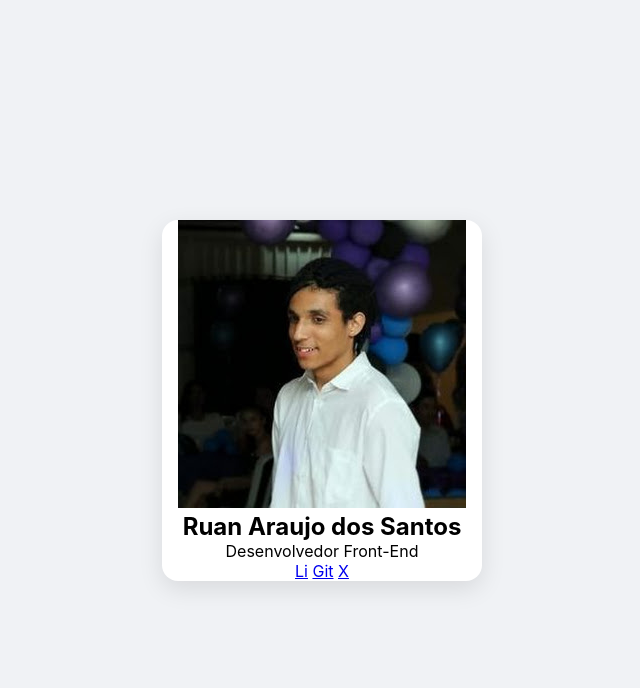
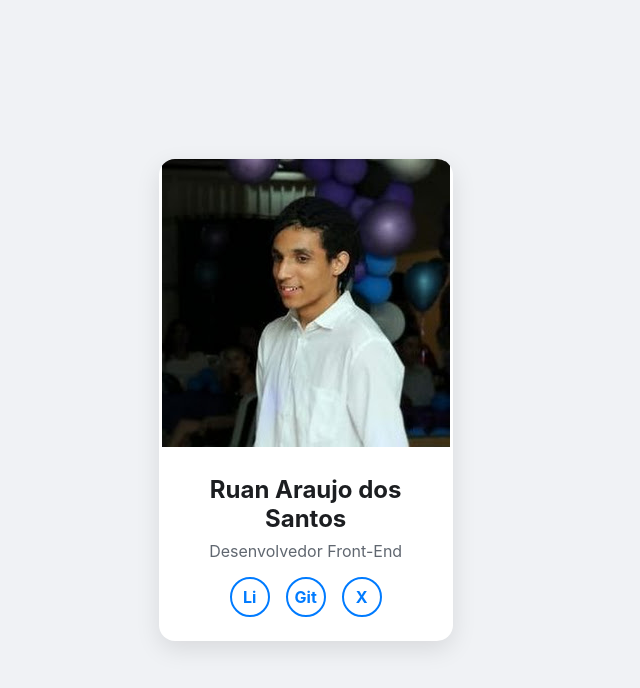
Before and after one commit to ruantes/landing-page-ruantes, a plain HTML site: page index.html in a window 1280 px wide. Shown: the whole page, without its empty margins (318-958 px from the left). Drawn offline with Linux system fonts and the light colour scheme.

Commit message:
Add files via upload

```diff
--- a/css/style.css
+++ b/css/style.css
@@ -44,3 +44,67 @@ body{
     transform: translateY(-10px); /*Mover o card em 10px para cima*/
     box-shadow: 0 16px 32px rgba(0,0,0, 0.2);
 }
+
+/* 5. Estilos de Imagem do Card */
+.card_image-container{
+    width: 100%;
+    height: 100%; /* Altura fixa para o container da imagem */
+}
+
+.card_image{
+    width: 100%;
+    height: 100%;
+    object-fit: cover; /* Garante que a imagem cubra todo o container */
+}
+
+/* 6. Estilo de Informação */
+
+.card_info{
+    padding: 24px;
+}
+
+.card_name{
+    font-size: 1.5rem;
+    color: var(--cor-texto-primario);
+    margin-bottom: 8px;
+}
+
+.card_title{
+    font-size: 1rem; /* 16px */
+    color: var(--cor-texto-secundario);
+    margin-bottom: 16px;
+}
+
+/* 7. Estilo dos Icones Sociais (Utilizando Flexbox) */
+
+.card_social{
+    display: flex;
+    justify-content: center;
+    gap: 16px;
+}
+
+.card_social a{
+    display: flex;
+    align-items: center;
+    justify-content: center;
+    width: 40px;
+    height: 40px;
+    color: var(--cor-acento);
+    border: 2px solid var(--cor-acento);
+    border-radius: 50%; /* Deia o link redondo */
+    text-decoration: none;
+    font-weight: bold;
+    transition: background-color 0.3s ease, color 0.3s ease;
+}
+
+.card_social a:hover{
+    background-color: var(--cor-acento);
+    color: var(--cor-branco);
+    border-color: var(--cor-acento);
+}
+
+/* 8. Design Responsivo (Primeira Media Query!) */
+
+.card{
+    width: 90%; /* O card ocupará 90% da tela */
+}
```
